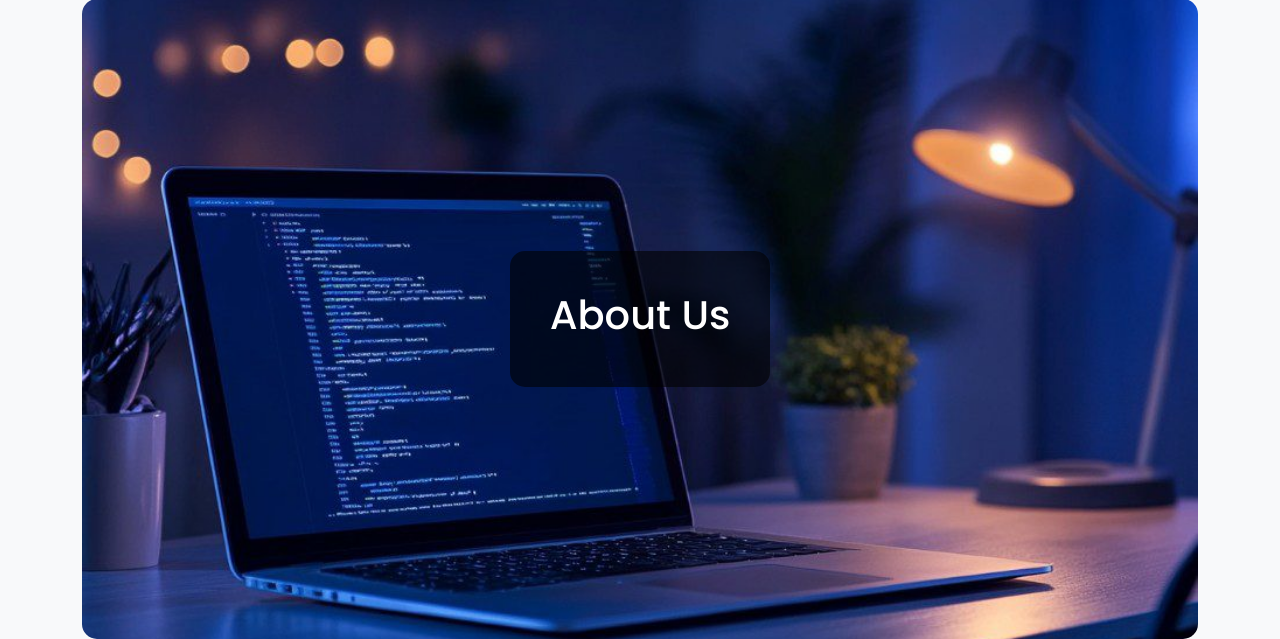
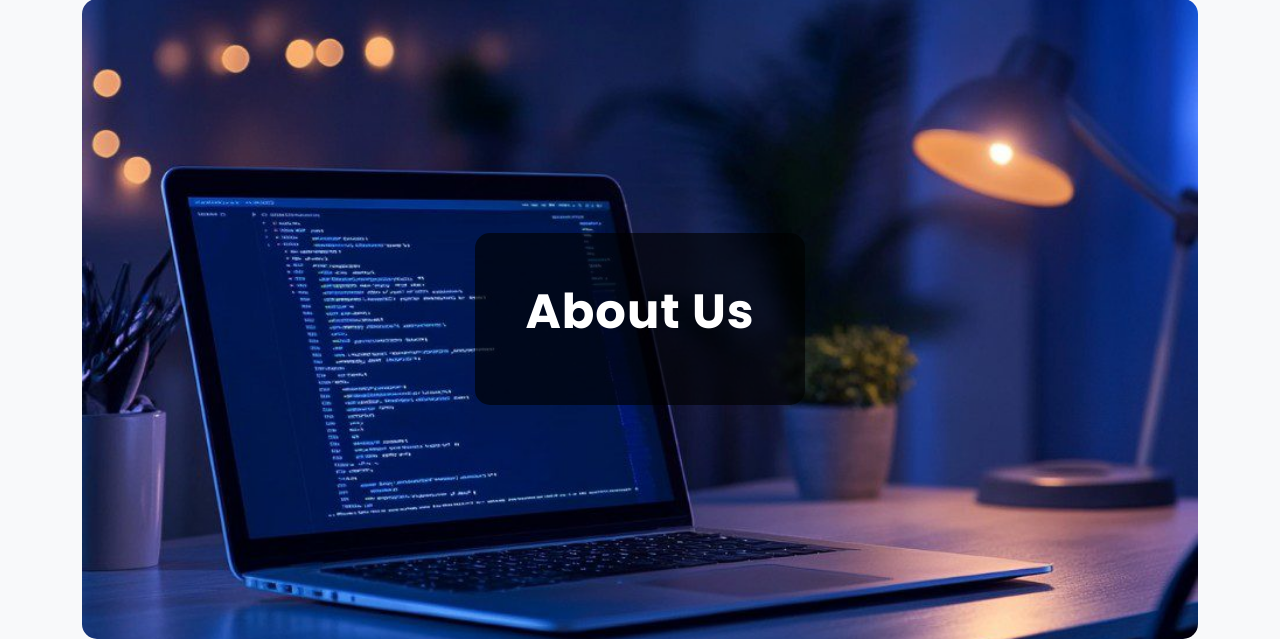
Before and after one commit to Darachai/flask-blog-project, a Flask app: page /about in a window 1280 px wide. Shown: the part 253-892 px from the top of the page. Run offline with Flask 3, Linux system fonts and the light colour scheme.

Commit message:
Improve hero typography and spacing for better visual hierarchy

```diff
--- a/templates/base.html
+++ b/templates/base.html
@@ -32,9 +32,24 @@
         }
 
         .hero-text {
-            background: rgba(0,0,0,0.6);
-            padding: 40px;
-            border-radius: 15px;
+    background: rgba(0,0,0,0.65);
+    padding: 50px;
+    border-radius: 15px;
+    max-width: 600px;
+    animation: fadeIn 1.2s ease-in-out;
+}
+
+.hero-text h1 {
+    font-size: 48px;
+    font-weight: 700;
+    margin-bottom: 15px;
+    letter-spacing: 1px;
+}
+
+.hero-text p {
+    font-size: 18px;
+    opacity: 0.9;
+}
             animation: fadeIn 1.2s ease-in-out;
         }
 
```
